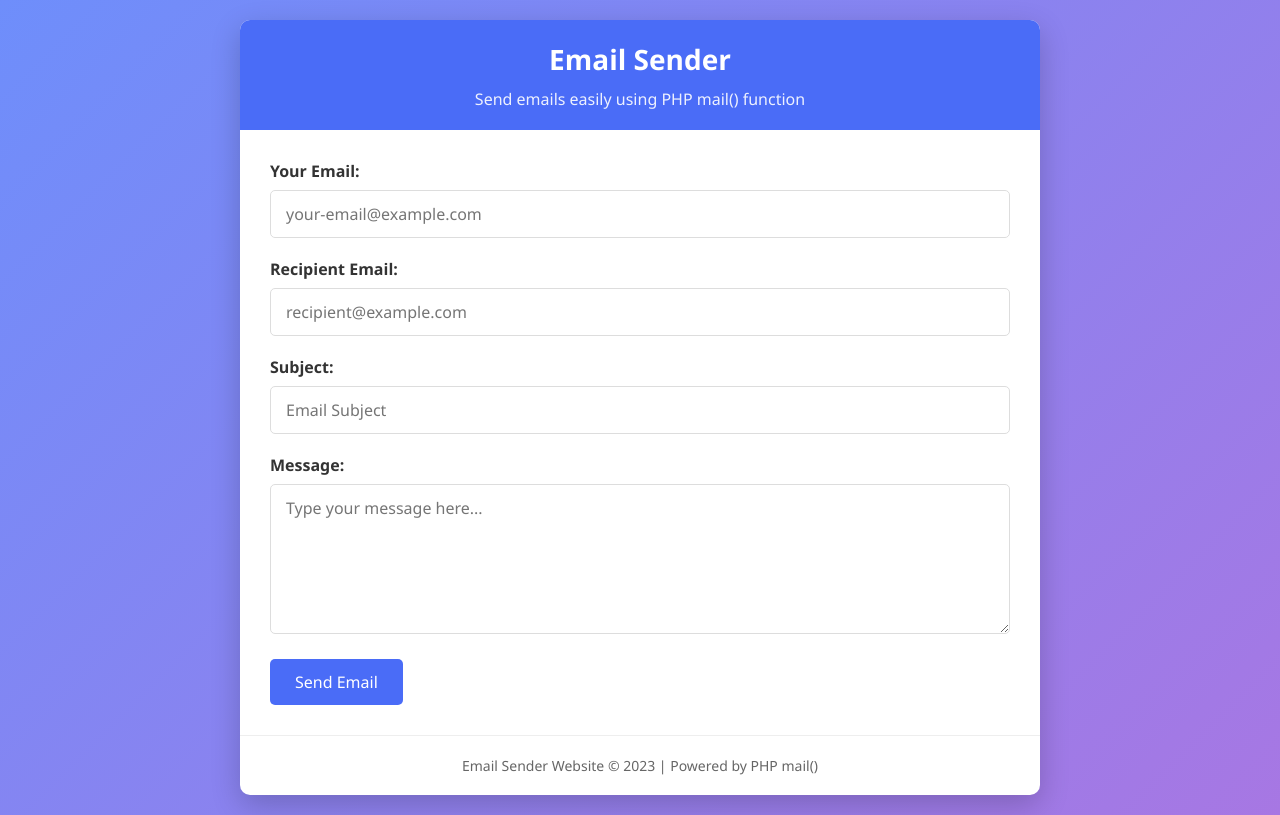
After one commit to abdulkader1774/abdulkadder, a PHP site: page /send.php in a window 1280 px wide. The commit adds this page. Run offline with PHP 8.4, Linux system fonts and the light colour scheme.

Commit message:
try send mail

```diff
--- a/registration.php
+++ b/registration.php
@@ -254,7 +254,7 @@ if ($_SERVER['REQUEST_METHOD'] === 'POST') {
                                 </div>
 
                                 <div class="col-md-6 mb-3">
-                                    <label for="transction" class="form-label">Transction ID</label>
+                                    <label for="transction" class="form-label">Transaction ID</label>
                                     <input type="text" class="form-control" id="transction" name="transction" required>
                                 </div>
 
--- /dev/null
+++ b/send.php
@@ -0,0 +1,348 @@
+<!DOCTYPE html>
+<html lang="en">
+<head>
+    <meta charset="UTF-8">
+    <meta name="viewport" content="width=device-width, initial-scale=1.0">
+    <title>Email Sender</title>
+    <style>
+        * {
+            box-sizing: border-box;
+            margin: 0;
+            padding: 0;
+            font-family: 'Segoe UI', Tahoma, Geneva, Verdana, sans-serif;
+        }
+
+        body {
+            background: linear-gradient(135deg, #6e8efb, #a777e3);
+            min-height: 100vh;
+            display: flex;
+            justify-content: center;
+            align-items: center;
+            padding: 20px;
+        }
+
+        .container {
+            width: 100%;
+            max-width: 800px;
+            background: white;
+            border-radius: 10px;
+            box-shadow: 0 10px 30px rgba(0, 0, 0, 0.2);
+            overflow: hidden;
+        }
+
+        header {
+            background: #4a6cf7;
+            color: white;
+            padding: 20px;
+            text-align: center;
+        }
+
+        h1 {
+            font-size: 28px;
+            margin-bottom: 10px;
+        }
+
+        .description {
+            font-size: 16px;
+            opacity: 0.9;
+        }
+
+        .content {
+            padding: 30px;
+        }
+
+        .form-group {
+            margin-bottom: 20px;
+        }
+
+        label {
+            display: block;
+            margin-bottom: 8px;
+            font-weight: 600;
+            color: #333;
+        }
+
+        input, textarea {
+            width: 100%;
+            padding: 12px 15px;
+            border: 1px solid #ddd;
+            border-radius: 5px;
+            font-size: 16px;
+            transition: border-color 0.3s;
+        }
+
+        input:focus, textarea:focus {
+            border-color: #4a6cf7;
+            outline: none;
+        }
+
+        textarea {
+            min-height: 150px;
+            resize: vertical;
+        }
+
+        button {
+            background: #4a6cf7;
+            color: white;
+            border: none;
+            padding: 12px 25px;
+            border-radius: 5px;
+            font-size: 16px;
+            cursor: pointer;
+            transition: background 0.3s;
+        }
+
+        button:hover {
+            background: #3a5cd8;
+        }
+
+        .result {
+            margin-top: 25px;
+            padding: 15px;
+            border-radius: 5px;
+            display: none;
+        }
+
+        .success {
+            background: #d4edda;
+            color: #155724;
+            border: 1px solid #c3e6cb;
+            display: block;
+        }
+
+        .error {
+            background: #f8d7da;
+            color: #721c24;
+            border: 1px solid #f5c6cb;
+            display: block;
+        }
+
+        .history {
+            margin-top: 30px;
+            padding: 20px;
+            background: #f9f9f9;
+            border-radius: 5px;
+            display: none;
+        }
+
+        .history h2 {
+            margin-bottom: 15px;
+            color: #333;
+        }
+
+        table {
+            width: 100%;
+            border-collapse: collapse;
+        }
+
+        th, td {
+            padding: 12px;
+            text-align: left;
+            border-bottom: 1px solid #ddd;
+        }
+
+        th {
+            background: #eee;
+            font-weight: 600;
+        }
+
+        footer {
+            text-align: center;
+            padding: 20px;
+            color: #666;
+            font-size: 14px;
+            border-top: 1px solid #eee;
+        }
+
+        @media (max-width: 600px) {
+            .content {
+                padding: 20px;
+            }
+
+            th, td {
+                padding: 8px;
+                font-size: 14px;
+            }
+        }
+    </style>
+</head>
+<body>
+    <div class="container">
+        <header>
+            <h1>Email Sender</h1>
+            <p class="description">Send emails easily using PHP mail() function</p>
+        </header>
+
+        <div class="content">
+            <form id="emailForm" method="POST">
+                <div class="form-group">
+                    <label for="sender">Your Email:</label>
+                    <input type="email" id="sender" name="sender" required placeholder="your-email@example.com">
+                </div>
+
+                <div class="form-group">
+                    <label for="recipient">Recipient Email:</label>
+                    <input type="email" id="recipient" name="recipient" required placeholder="recipient@example.com">
+                </div>
+
+                <div class="form-group">
+                    <label for="subject">Subject:</label>
+                    <input type="text" id="subject" name="subject" required placeholder="Email Subject">
+                </div>
+
+                <div class="form-group">
+                    <label for="message">Message:</label>
+                    <textarea id="message" name="message" required placeholder="Type your message here..."></textarea>
+                </div>
+
+                <button type="submit" name="send_email">Send Email</button>
+            </form>
+
+            <div id="result" class="result"></div>
+
+            <div class="history" id="historySection">
+                <h2>Sent Emails History</h2>
+                <div id="emailHistory">
+                    <table>
+                        <thead>
+                            <tr>
+                                <th>Date</th>
+                                <th>To</th>
+                                <th>Subject</th>
+                            </tr>
+                        </thead>
+                        <tbody>
+                            <tr>
+                                <td>Oct 15, 2023</td>
+                                <td>john@example.com</td>
+                                <td>Test Message</td>
+                            </tr>
+                            <tr>
+                                <td>Oct 14, 2023</td>
+                                <td>sarah@example.com</td>
+                                <td>Meeting Reminder</td>
+                            </tr>
+                        </tbody>
+                    </table>
+                </div>
+            </div>
+        </div>
+
+        <footer>
+            <p>Email Sender Website &copy; 2023 | Powered by PHP mail()</p>
+        </footer>
+    </div>
+
+    <script>
+        document.getElementById('emailForm').addEventListener('submit', function(e) {
+            e.preventDefault();
+
+            const formData = new FormData(this);
+            formData.append('send_email', 'true');
+
+            fetch('', {
+                method: 'POST',
+                body: formData
+            })
+            .then(response => response.text())
+            .then(data => {
+                const resultDiv = document.getElementById('result');
+                resultDiv.style.display = 'block';
+
+                if (data.includes('successfully')) {
+                    resultDiv.className = 'result success';
+                    document.getElementById('emailForm').reset();
+                } else {
+                    resultDiv.className = 'result error';
+                }
+
+                resultDiv.innerHTML = data;
+
+                // Scroll to result
+                resultDiv.scrollIntoView({ behavior: 'smooth' });
+            })
+            .catch(error => {
+                document.getElementById('result').innerHTML = 'An error occurred: ' + error;
+                document.getElementById('result').className = 'result error';
+                document.getElementById('result').style.display = 'block';
+            });
+        });
+    </script>
+</body>
+</html>
+
+<?php
+// PHP code for sending email and storing in database
+if (isset($_POST['send_email'])) {
+    // Database configuration
+    $db_host = 'sql212.ezyro.com';
+    $db_name = 'ezyro_39705941_send';
+    $db_user = 'ezyro_39705941';
+    $db_pass = '056251eaa8b28';
+
+    // Create connection
+    $conn = new mysqli($db_host, $db_user, $db_pass, $db_name);
+
+    // Check connection
+    if ($conn->connect_error) {
+        die("Database connection failed: " . $conn->connect_error);
+    }
+
+    // Create table if it doesn't exist
+    $create_table = "CREATE TABLE IF NOT EXISTS sent_emails (
+        id INT(6) UNSIGNED AUTO_INCREMENT PRIMARY KEY,
+        recipient_email VARCHAR(255) NOT NULL,
+        subject VARCHAR(255) NOT NULL,
+        message TEXT NOT NULL,
+        sender_email VARCHAR(255) NOT NULL,
+        sent_date TIMESTAMP DEFAULT CURRENT_TIMESTAMP
+    )";
+
+    if (!$conn->query($create_table)) {
+        echo "<div class='error'>Error creating table: " . $conn->error . "</div>";
+    }
+
+    // Get form data
+    $recipient = filter_var($_POST['recipient'], FILTER_SANITIZE_EMAIL);
+    $subject = htmlspecialchars($_POST['subject']);
+    $message = htmlspecialchars($_POST['message']);
+    $sender = filter_var($_POST['sender'], FILTER_SANITIZE_EMAIL);
+
+    // Validate email addresses
+    if (!filter_var($recipient, FILTER_VALIDATE_EMAIL)) {
+        echo "<div class='error'>Invalid recipient email address</div>";
+        exit();
+    }
+
+    if (!filter_var($sender, FILTER_VALIDATE_EMAIL)) {
+        echo "<div class='error'>Invalid sender email address</div>";
+        exit();
+    }
+
+    // Prepare email headers
+    $headers = "From: $sender\r\n";
+    $headers .= "Reply-To: $sender\r\n";
+    $headers .= "Content-Type: text/html; charset=UTF-8\r\n";
+
+    // Send email using mail() function
+    $mailSent = mail($recipient, $subject, $message, $headers);
+
+    if ($mailSent) {
+        // Store email in database
+        $stmt = $conn->prepare("INSERT INTO sent_emails (recipient_email, subject, message, sender_email) VALUES (?, ?, ?, ?)");
+        $stmt->bind_param("ssss", $recipient, $subject, $message, $sender);
+
+        if ($stmt->execute()) {
+            echo "<div class='success'>Email sent successfully and stored in database!</div>";
+        } else {
+            echo "<div class='success'>Email sent successfully but could not be stored in database: " . $conn->error . "</div>";
+        }
+
+        $stmt->close();
+    } else {
+        echo "<div class='error'>Failed to send email. Please check your server configuration.</div>";
+    }
+
+    $conn->close();
+}
+?>
```
